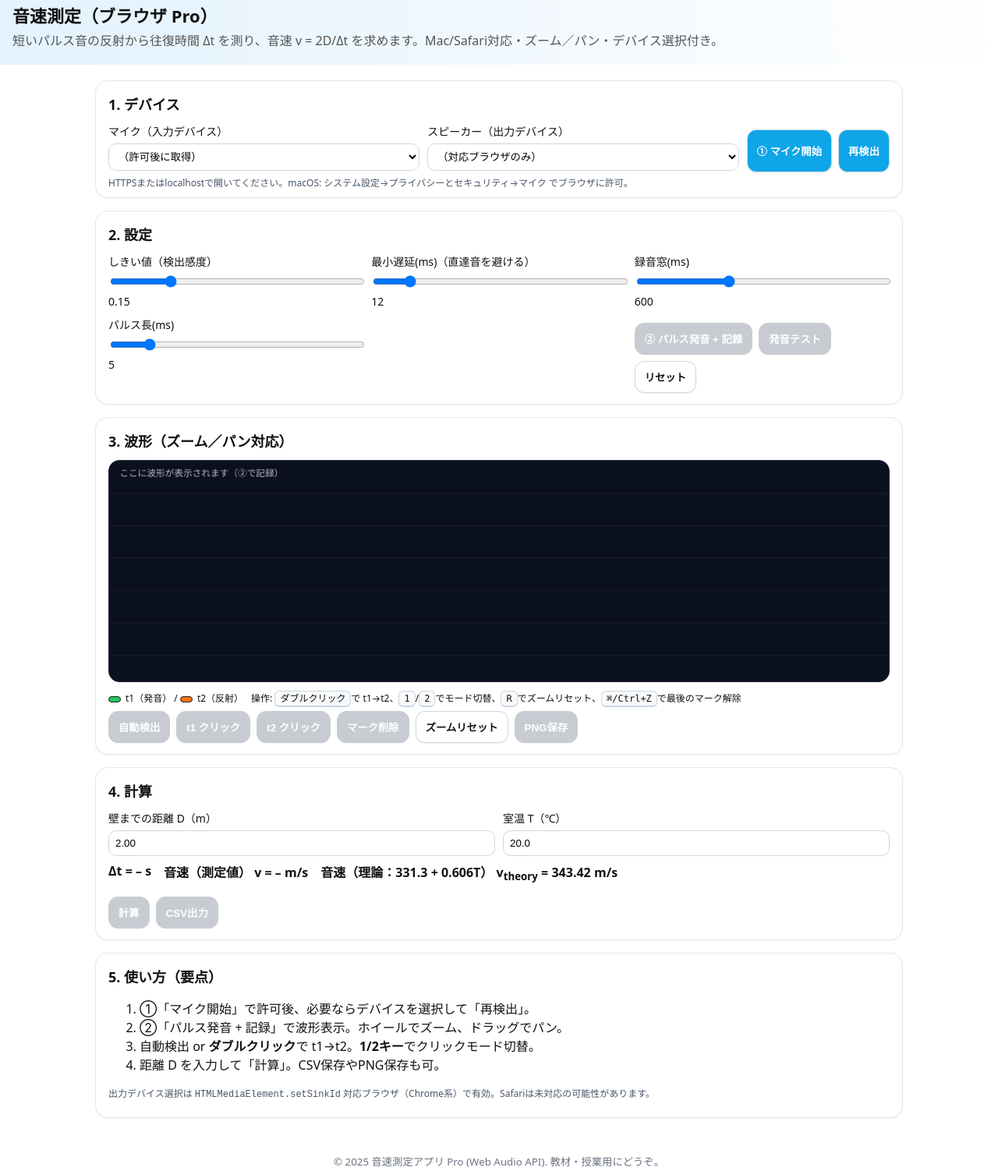
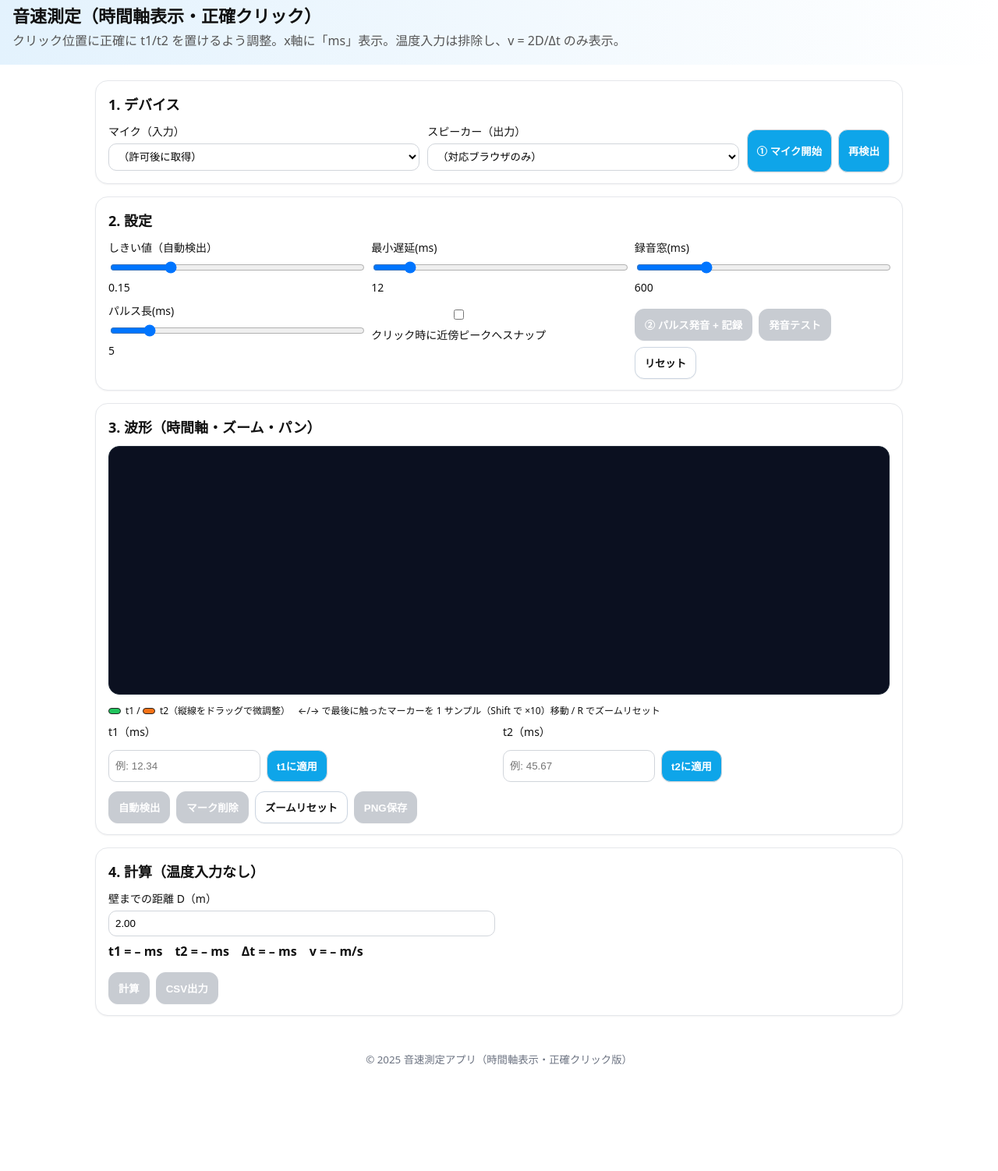
Before and after one commit to ODATomohiro/sound_speed_app, a plain HTML site: page index.html in a window 1280 px wide. Shown: the part 17-1519 px from the top of the page at 78% size. After the commit the page ends 1410 px from the top, so only its background shows below. Drawn offline with Linux system fonts and the light colour scheme.

Commit message:
Update index.html

```diff
--- a/index.html
+++ b/index.html
@@ -3,23 +3,23 @@
 <head>
   <meta charset="utf-8" />
   <meta name="viewport" content="width=device-width, initial-scale=1" />
-  <title>音速測定（ブラウザ版 Pro）</title>
+  <title>音速測定（時間軸表示・正確クリック版）</title>
   <link rel="stylesheet" href="style.css" />
 </head>
 <body>
   <header>
-    <h1>音速測定（ブラウザ Pro）</h1>
-    <p class="sub">短いパルス音の反射から往復時間 Δt を測り、音速 v = 2D/Δt を求めます。Mac/Safari対応・ズーム／パン・デバイス選択付き。</p>
+    <h1>音速測定（時間軸表示・正確クリック）</h1>
+    <p class="sub">クリック位置に正確に t1/t2 を置けるよう調整。x軸に「ms」表示。温度入力は排除し、v = 2D/Δt のみ表示。</p>
   </header>
 
   <main>
     <section class="card">
       <h2>1. デバイス</h2>
       <div class="grid.three" style="display:grid;grid-template-columns:1.2fr 1.2fr auto;gap:10px">
-        <label>マイク（入力デバイス）
+        <label>マイク（入力）
           <select id="micSelect"><option>（許可後に取得）</option></select>
         </label>
-        <label>スピーカー（出力デバイス）
+        <label>スピーカー（出力）
           <select id="spkSelect"><option>（対応ブラウザのみ）</option></select>
           <span class="small" id="spkNote"></span>
         </label>
@@ -28,31 +28,31 @@
           <button id="btnRefresh">再検出</button>
         </div>
       </div>
-      <div class="tips small">
-        HTTPSまたはlocalhostで開いてください。macOS: システム設定→プライバシーとセキュリティ→マイク でブラウザに許可。
-      </div>
     </section>
 
     <section class="card">
       <h2>2. 設定</h2>
       <div class="grid three">
-        <label>しきい値（検出感度）
+        <label>しきい値（自動検出）
           <input id="thresh" type="range" min="0.02" max="0.6" step="0.01" value="0.15">
           <span id="threshVal">0.15</span>
         </label>
-        <label>最小遅延(ms)（直達音を避ける）
+        <label>最小遅延(ms)
           <input id="minGapMs" type="range" min="2" max="80" step="1" value="12">
           <span id="minGapVal">12</span>
         </label>
         <label>録音窓(ms)
-          <input id="windowMs" type="range" min="100" max="1500" step="50" value="600">
+          <input id="windowMs" type="range" min="100" max="2000" step="50" value="600">
           <span id="windowVal">600</span>
         </label>
         <label>パルス長(ms)
           <input id="pulseMs" type="range" min="1" max="30" step="1" value="5">
           <span id="pulseVal">5</span>
         </label>
-        <div></div><div class="controls">
+        <div class="legend">
+          <label style="display:flex;align-items:center;"><input id="snapPeak" type="checkbox">クリック時に近傍ピークへスナップ</label>
+        </div>
+        <div class="controls">
           <button id="btnPulse" disabled>② パルス発音 + 記録</button>
           <button id="btnTestBeep" disabled>発音テスト</button>
           <button id="btnReset" class="secondary">リセット</button>
@@ -61,18 +61,30 @@
     </section>
 
     <section class="card">
-      <h2>3. 波形（ズーム／パン対応）</h2>
+      <h2>3. 波形（時間軸・ズーム・パン）</h2>
       <div class="canvas-wrap">
-        <canvas id="wave" width="1200" height="340" title="ホイール：ズーム / ドラッグ：パン / ダブルクリック：t1→t2"></canvas>
+        <canvas id="wave" width="1200" height="380" title="ホイール：ズーム / ドラッグ：パン / クリック：t1→t2 / ダブルクリック：t1→t2"></canvas>
       </div>
       <div class="legend">
-        <div><span class="chip chip-t1"></span>t1（発音） / <span class="chip chip-t2"></span>t2（反射）</div>
-        <div>操作: <kbd>ダブルクリック</kbd>で t1→t2、<kbd>1</kbd>/<kbd>2</kbd>でモード切替、<kbd>R</kbd>でズームリセット、<kbd>⌘/Ctrl+Z</kbd>で最後のマーク解除</div>
+        <div><span class="chip chip-t1"></span>t1 / <span class="chip chip-t2"></span>t2（縦線をドラッグで微調整）</div>
+        <div>←/→ で最後に触ったマーカーを 1 サンプル（Shift で ×10）移動 / R でズームリセット</div>
+      </div>
+      <div class="grid two" style="margin-top:8px">
+        <label>t1（ms）
+          <div class="controls">
+            <input id="t1ms" type="number" step="0.01" placeholder="例: 12.34">
+            <button id="btnApplyT1">t1に適用</button>
+          </div>
+        </label>
+        <label>t2（ms）
+          <div class="controls">
+            <input id="t2ms" type="number" step="0.01" placeholder="例: 45.67">
+            <button id="btnApplyT2">t2に適用</button>
+          </div>
+        </label>
       </div>
       <div class="controls">
         <button id="btnAuto" disabled>自動検出</button>
-        <button id="btnSetT1" disabled>t1 クリック</button>
-        <button id="btnSetT2" disabled>t2 クリック</button>
         <button id="btnClearMarks" disabled>マーク削除</button>
         <button id="btnZoomReset" class="secondary">ズームリセット</button>
         <button id="btnPng" disabled>PNG保存</button>
@@ -80,40 +92,27 @@
     </section>
 
     <section class="card">
-      <h2>4. 計算</h2>
+      <h2>4. 計算（温度入力なし）</h2>
       <div class="grid two">
         <label>壁までの距離 D（m）
           <input id="dist" type="number" step="0.01" value="2.00">
         </label>
-        <label>室温 T（℃）
-          <input id="tempC" type="number" step="0.1" value="20.0">
-        </label>
       </div>
       <div class="results">
-        <div>Δt = <span id="dtVal">–</span> s</div>
-        <div>音速（測定値） v = <span id="vMeasured">–</span> m/s</div>
-        <div>音速（理論：331.3 + 0.606T） v<sub>theory</sub> = <span id="vTheory">–</span> m/s</div>
+        <div>t1 = <span id="t1Val">–</span> ms</div>
+        <div>t2 = <span id="t2Val">–</span> ms</div>
+        <div>Δt = <span id="dtVal">–</span> ms</div>
+        <div>v = <span id="vMeasured">–</span> m/s</div>
       </div>
       <div class="controls">
         <button id="btnCompute" disabled>計算</button>
         <button id="btnCsv" disabled>CSV出力</button>
       </div>
     </section>
-
-    <section class="card">
-      <h2>5. 使い方（要点）</h2>
-      <ol>
-        <li>①「マイク開始」で許可後、必要ならデバイスを選択して「再検出」。</li>
-        <li>②「パルス発音 + 記録」で波形表示。ホイールでズーム、ドラッグでパン。</li>
-        <li>自動検出 or <b>ダブルクリック</b>で t1→t2。<b>1/2キー</b>でクリックモード切替。</li>
-        <li>距離 D を入力して「計算」。CSV保存やPNG保存も可。</li>
-      </ol>
-      <p class="small">出力デバイス選択は <code>HTMLMediaElement.setSinkId</code> 対応ブラウザ（Chrome系）で有効。Safariは未対応の可能性があります。</p>
-    </section>
   </main>
 
   <footer>
-    <small>© 2025 音速測定アプリ Pro (Web Audio API). 教材・授業用にどうぞ。</small>
+    <small>© 2025 音速測定アプリ（時間軸表示・正確クリック版）</small>
   </footer>
 
   <script src="app.js"></script>
```
